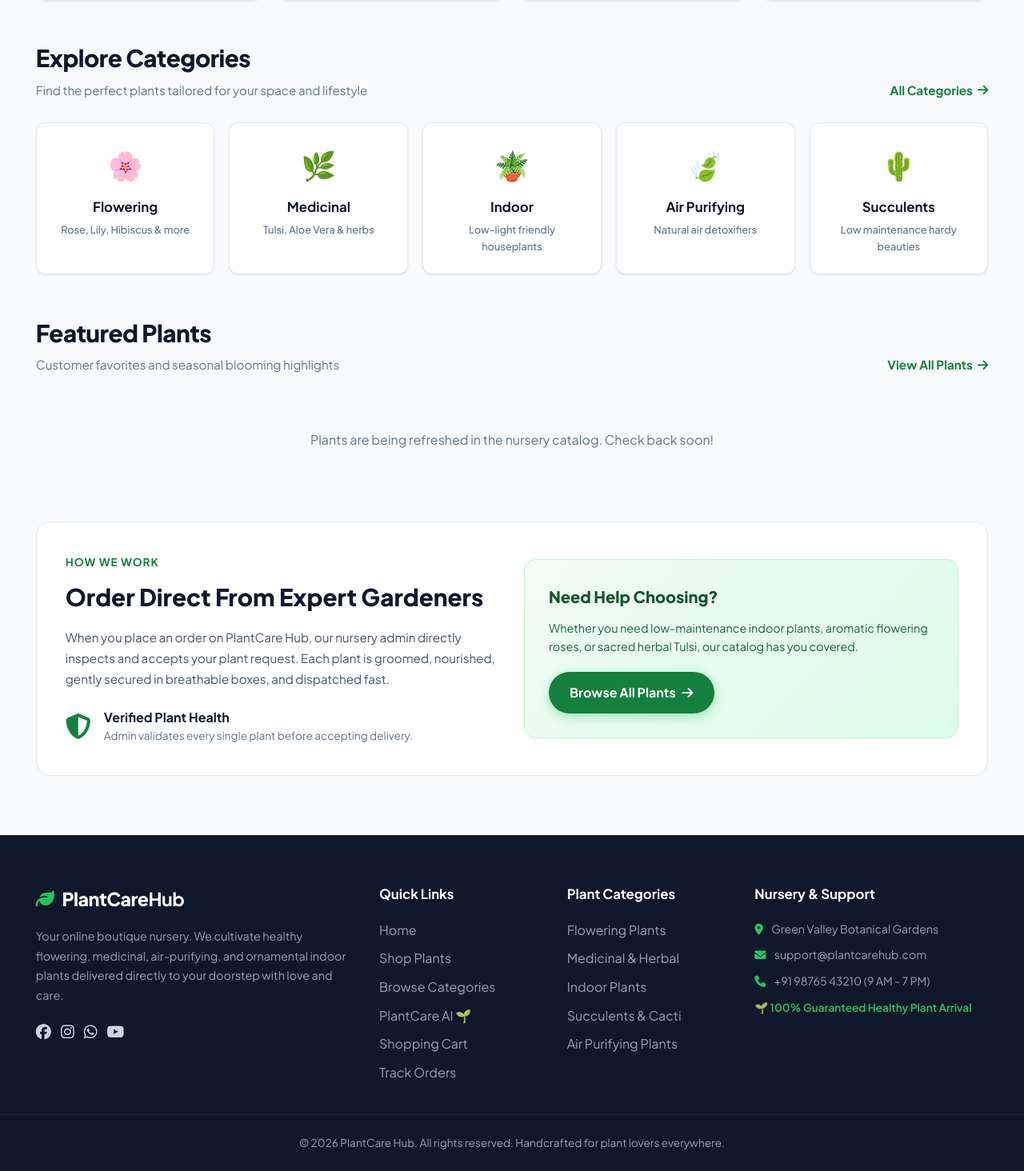
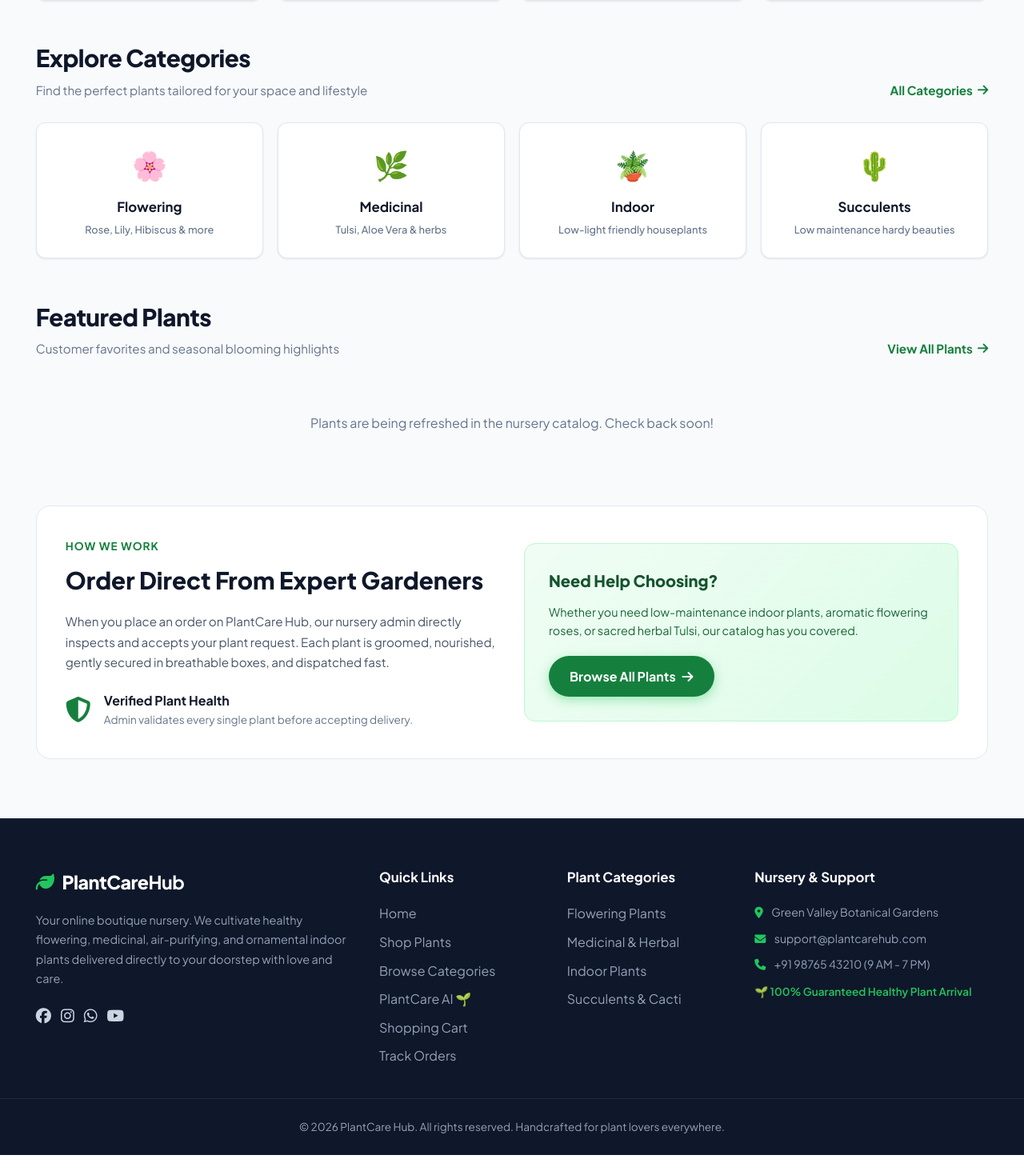
Before and after one commit to rajan963/SmartPlantCare-, a Flask app: page / in a window 1280 px wide. Shown: the part 690-2154 px from the top of the page at 80% size. Run offline with Flask 3, Linux system fonts and the light colour scheme; data that the repository does not hold is empty; some libraries are stand-ins or nearby versions.

Commit message:
Update PlantCare Hub

```diff
--- a/app.py
+++ b/app.py
@@ -1446,7 +1446,6 @@ def categories():
         "Flowering": {"icon": "🌸", "desc": "Fragrant and vibrant blooming roses, lilies, hibiscus, and jasmines to enrich garden color."},
         "Medicinal": {"icon": "🌿", "desc": "Sacred Holy Tulsi, soothing Aloe Vera, and organic healing herbs for family wellness."},
         "Indoor": {"icon": "🪴", "desc": "Lush foliage plants that flourish under indirect light and elevate room aesthetic."},
-        "Air Purifying": {"icon": "🍃", "desc": "Natural botanical detoxifiers certified to purify indoor air toxins and boost oxygen."},
         "Succulent": {"icon": "🌵", "desc": "Hardy, sculptural plants requiring minimal watering and thriving in sunlit windows."},
         "Outdoor": {"icon": "🌳", "desc": "Sun-loving hearty shrubs, decorative hedges, and terrace flowering plants."}
     }
--- a/templates/admin/add_plant.html
+++ b/templates/admin/add_plant.html
@@ -47,7 +47,6 @@
                     <option value="Flowering">Flowering</option>
                     <option value="Medicinal">Medicinal</option>
                     <option value="Indoor">Indoor</option>
-                    <option value="Air Purifying">Air Purifying</option>
                     <option value="Succulent">Succulent</option>
                     <option value="Outdoor">Outdoor</option>
                 </select>
--- a/templates/admin/edit_plant.html
+++ b/templates/admin/edit_plant.html
@@ -47,7 +47,6 @@
                     <option value="Flowering" {% if plant.category == 'Flowering' %}selected{% endif %}>Flowering</option>
                     <option value="Medicinal" {% if plant.category == 'Medicinal' %}selected{% endif %}>Medicinal</option>
                     <option value="Indoor" {% if plant.category == 'Indoor' %}selected{% endif %}>Indoor</option>
-                    <option value="Air Purifying" {% if plant.category == 'Air Purifying' %}selected{% endif %}>Air Purifying</option>
                     <option value="Succulent" {% if plant.category == 'Succulent' %}selected{% endif %}>Succulent</option>
                     <option value="Outdoor" {% if plant.category == 'Outdoor' %}selected{% endif %}>Outdoor</option>
                 </select>
--- a/templates/base.html
+++ b/templates/base.html
@@ -151,7 +151,6 @@
                     <li><a href="{{ url_for('shop', category='Medicinal') }}">Medicinal & Herbal</a></li>
                     <li><a href="{{ url_for('shop', category='Indoor') }}">Indoor Plants</a></li>
                     <li><a href="{{ url_for('shop', category='Succulent') }}">Succulents & Cacti</a></li>
-                    <li><a href="{{ url_for('shop', category='Air Purifying') }}">Air Purifying Plants</a></li>
                 </ul>
             </div>
 
--- a/templates/index.html
+++ b/templates/index.html
@@ -113,11 +113,6 @@
             <h3>Indoor</h3>
             <span>Low-light friendly houseplants</span>
         </a>
-        <a href="{{ url_for('shop', category='Air Purifying') }}" class="category-card">
-            <div class="cat-icon">🍃</div>
-            <h3>Air Purifying</h3>
-            <span>Natural air detoxifiers</span>
-        </a>
         <a href="{{ url_for('shop', category='Succulent') }}" class="category-card">
             <div class="cat-icon">🌵</div>
             <h3>Succulents</h3>
```
Also changed, not shown: templates/admin/sales.html (+1 -19 lines).
